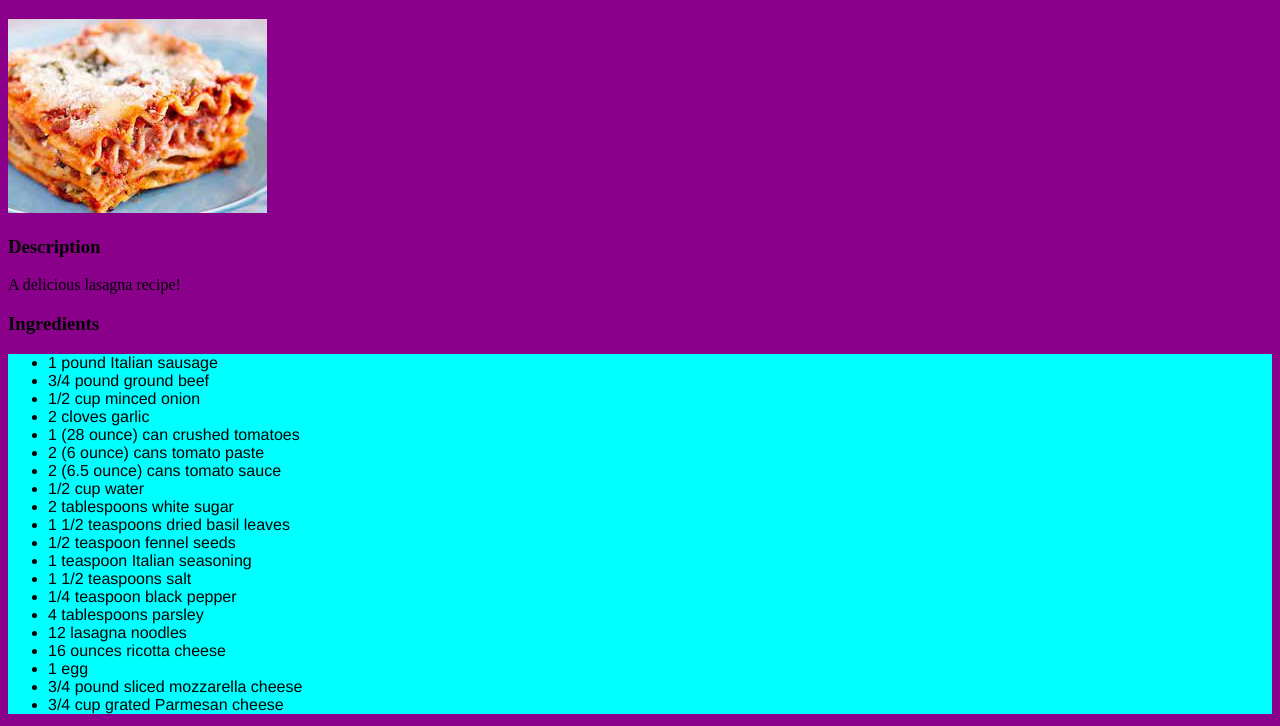
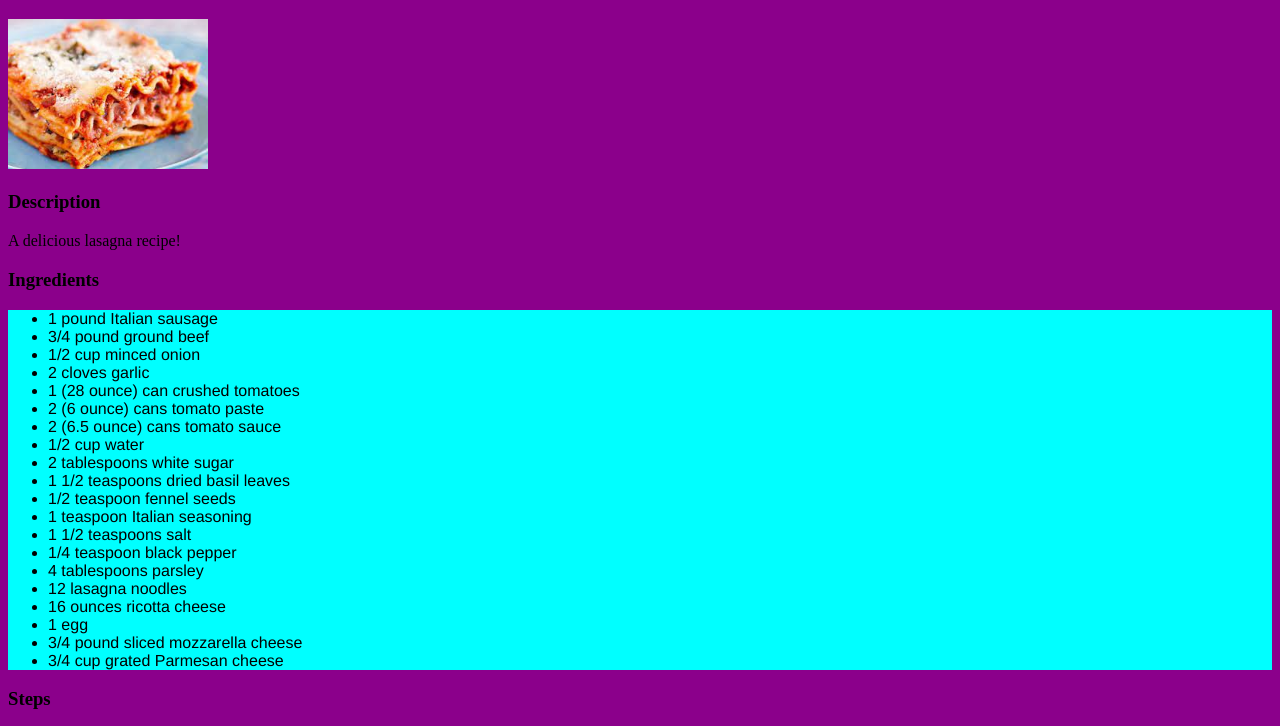
Before and after one commit to jdcowgirl48/odin-recipes, a plain HTML site: page recipes/lasagna.html in a window 1280 px wide. Shown: the part 61-787 px from the top of the page. Drawn offline with Linux system fonts and the light colour scheme.

Commit message:
Edit styles.css

```diff
--- a/styles.css
+++ b/styles.css
@@ -18,6 +18,6 @@
 }
 
 .img {
-    height: 200;
-    width: auto;
+    height: auto;
+    width: 200px;
 }
```
